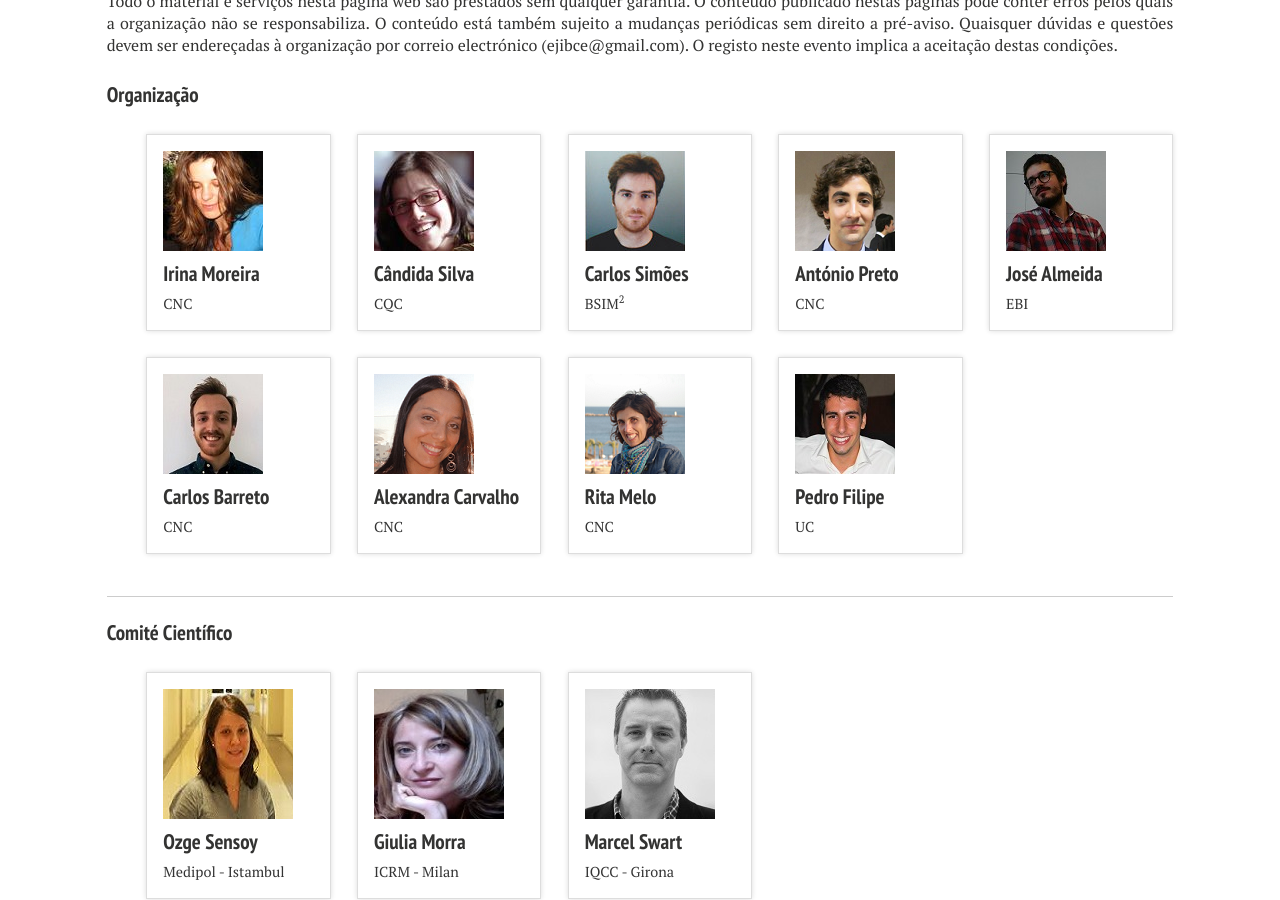
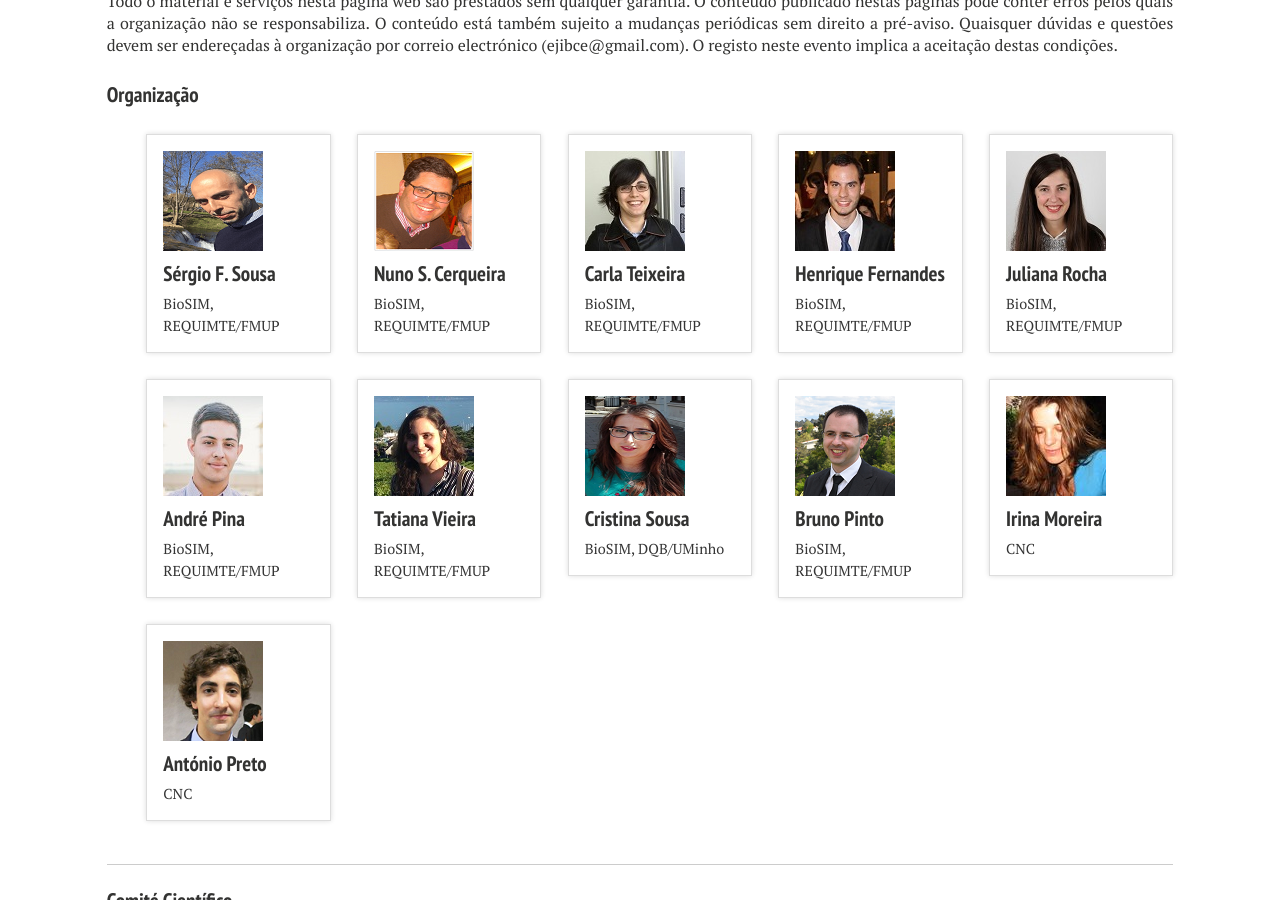
Before and after one commit to ejibce/ejibce.github.io, a Jekyll site: the page built from acerca/index.md, in a window 1280 px wide and 900 px high, scrolled down 1090 px. Built offline with Jekyll 4.4.1, drawn with Linux system fonts in a browser that asks for light colours; nearby versions of some CDN libraries.

Commit message:
update organization

```diff
--- a/_data/organizacao.yml
+++ b/_data/organizacao.yml
@@ -1,44 +1,54 @@
+-   name: Sérgio F. Sousa
+    position: BioSIM, REQUIMTE/FMUP
+    url: http://www.fc.up.pt/pessoas/sergio.sousa/
+    avatar: /images/pessoas/foto_sergio_sousa.png
+
+-   name: Nuno S. Cerqueira
+    position: BioSIM, REQUIMTE/FMUP
+    url: http://web.fc.up.pt/pessoas/nscerque/doku.php/home
+    avatar: /images/pessoas/foto_nuno_cerqueira.png
+
+-   name: Carla Teixeira
+    position: BioSIM, REQUIMTE/FMUP
+    url: https://www.requimte.pt/ucibio/people/carla-silvia-silva-teixeira
+    avatar: /images/pessoas/foto_carla_teixeira.jpg
+
+-   name: Henrique Fernandes
+    position: BioSIM, REQUIMTE/FMUP
+    url: https://www.requimte.pt/ucibio/people/henrique-fernandes
+    avatar: /images/pessoas/foto_henrique_fernandes.jpg
+
+-   name: Juliana Rocha
+    position: BioSIM, REQUIMTE/FMUP
+    url: https://www.requimte.pt/ucibio/people/juliana-rocha
+    avatar: /images/pessoas/foto_juliana_rocha.jpg
+
+-   name: André Pina
+    position: BioSIM, REQUIMTE/FMUP
+    url: https://www.linkedin.com/in/andrefpina/
+    avatar: /images/pessoas/foto_andre_pina.jpg
+
+-   name: Tatiana Vieira
+    position: BioSIM, REQUIMTE/FMUP
+    url: https://biosim.pt/c-tatiana-f-vieira/
+    avatar: /images/pessoas/foto_tatiana_vieira.jpg
+
+-   name: Cristina Sousa
+    position: BioSIM, DQB/UMinho
+    url:
+    avatar: /images/pessoas/foto_cristina_sousa.png
+
+-   name: Bruno Pinto
+    position: BioSIM, REQUIMTE/FMUP
+    url:
+    avatar: /images/pessoas/foto_bruno_pinto.png
+
 -   name: Irina Moreira
     position: CNC
     url: http://moreiralab.com
     avatar: /images/pessoas/foto_irina_moreira.jpg
 
--   name: Cândida Silva
-    position: CQC
-    url: https://www.linkedin.com/in/candidasilva/
-    avatar: /images/pessoas/foto_candida_silva.jpg
-
--   name: Carlos Simões
-    position: BSIM<sup>2</sup>
-    url: https://pt.linkedin.com/in/carlosjvsimoes
-    avatar: /images/pessoas/foto_carlos_simoes.jpg
-
 -   name: António Preto
     position: CNC
     url: https://www.linkedin.com/in/ant%C3%B3nio-preto-905311b6/
     avatar: /images/pessoas/foto_antonio_gomes.png
-
--   name: José Almeida
-    position: EBI
-    url: https://www.linkedin.com/in/jos%C3%A9-guilherme-almeida-079541101/
-    avatar: /images/pessoas/foto_jose_almeida.jpg
-
--   name: Carlos Barreto
-    position: CNC
-    url: https://www.linkedin.com/in/carlos-barreto-27ab8a10a/
-    avatar: /images/pessoas/foto_carlos_barreto.jpg
-
--   name: Alexandra Carvalho
-    position: CNC
-    url: https://www.linkedin.com/in/alexandra-carvalho-58198a8/
-    avatar: /images/pessoas/foto_alexandra_carvalho.png
-
--   name: Rita Melo
-    position: CNC
-    url: https://www.linkedin.com/in/rita-melo-9653aaa/
-    avatar: /images/pessoas/foto_rita_melo.png
-
--   name: Pedro Filipe
-    position: UC
-    url: https://www.linkedin.com/in/pedro-matos-filipe/
-    avatar: /images/pessoas/foto_pedro_filipe.jpg
```
Also changed, not shown: images/pessoas/foto_andre_pina.jpg (added), images/pessoas/foto_bruno_pinto.png (added), images/pessoas/foto_carla_teixeira.jpg (added), images/pessoas/foto_cristina_sousa.png (added), images/pessoas/foto_henrique_fernandes.jpg (added), images/pessoas/foto_juliana_rocha.jpg (added), images/pessoas/foto_nuno_cerqueira.png (added), images/pessoas/foto_sergio_sousa.png (added), images/pessoas/foto_tatiana_vieira.jpg (added).
